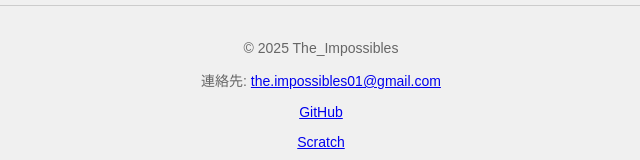
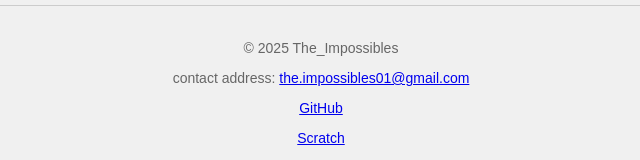
Before and after one commit to The-Impossibles-scratch/FOR_PEN_PROJECT, a plain HTML site: page docs/index.html in a window 1280 px wide. Shown: the part 317-477 px from the top of the page, without its empty margins (319-959 px from the left). Drawn offline with Linux system fonts and the light colour scheme.

Commit message:
Update index.html

```diff
--- a/docs/index.html
+++ b/docs/index.html
@@ -26,7 +26,7 @@
     </select>
     <footer style="margin-top: 50px; padding: 20px; text-align: center; color: #666; font-size: 14px; border-top: 1px solid #ccc;">
       <p>© 2025 The_Impossibles</p>
-      <p>連絡先: <a href="mailto:the.impossibles01@gmail.com">the.impossibles01@gmail.com</a></p>
+      <p>contact address: <a href="mailto:the.impossibles01@gmail.com">the.impossibles01@gmail.com</a></p>
       <p><a href="https://github.com/The-Impossibles-scratch" target="_blank" rel="noopener noreferrer">GitHub</a></p>
       <p><a href="https://scratch.mit.edu/users/The_Impossibles" target="_blank" rel="noopener noreferrer">Scratch</a></p>
     </footer>
```
